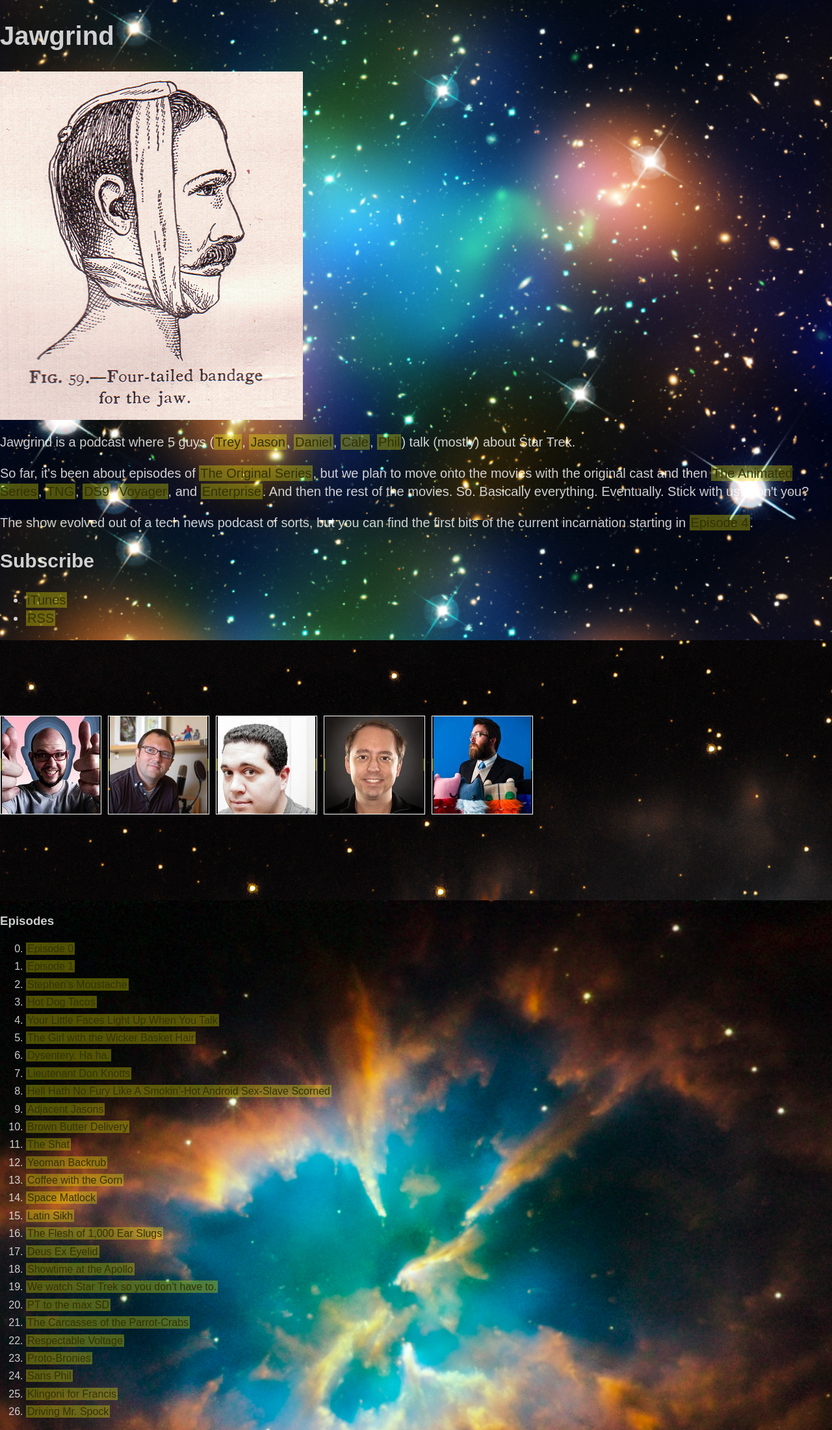
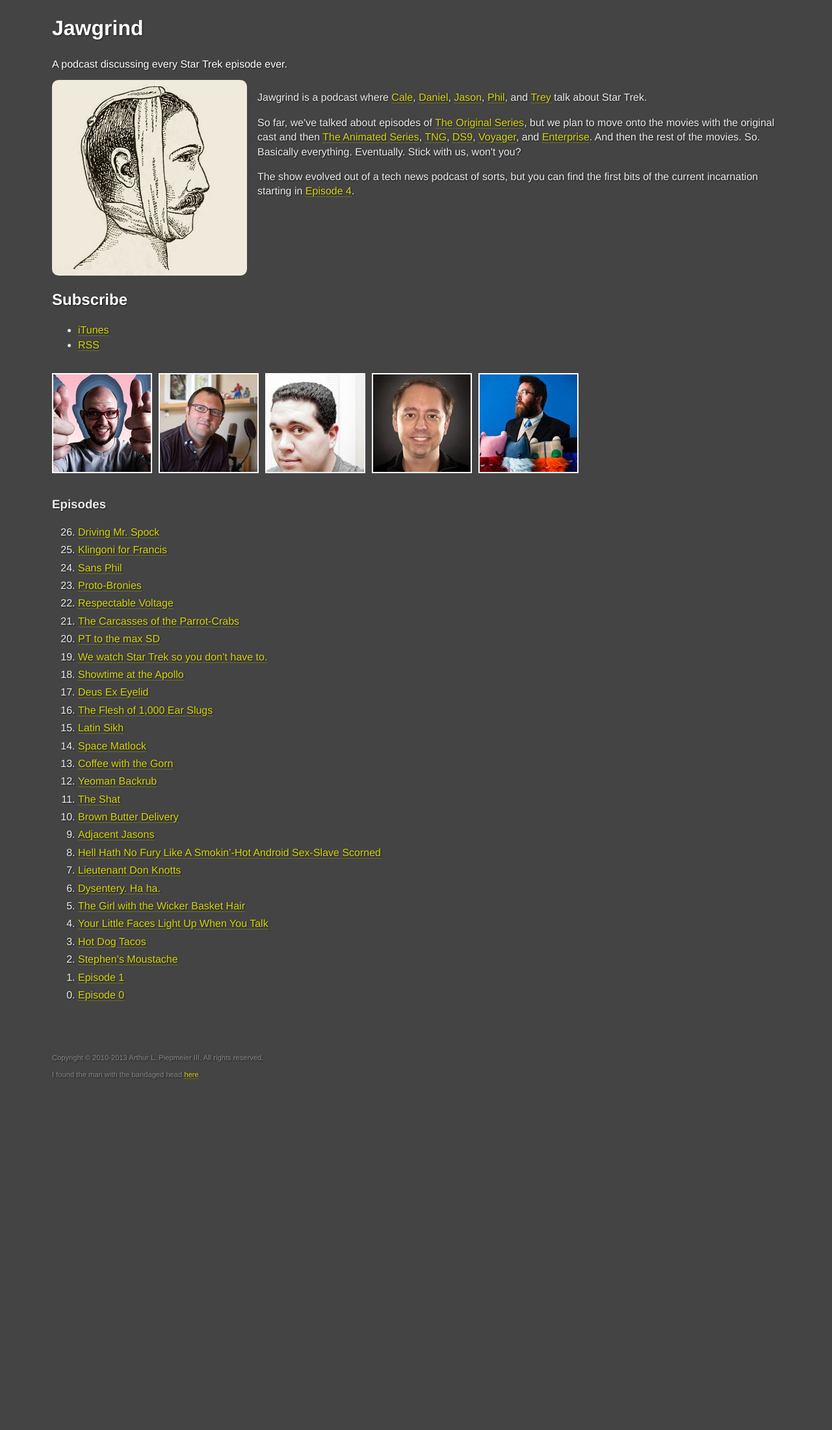
Before and after one commit to trey/jawgrind, a PHP site: page / in a window 1280 px wide. Shown: the whole page at 65% size. After the commit the page ends 1693 px from the top, so only its background shows below. Run offline with PHP 8.4, Linux system fonts and the light colour scheme; some libraries are stand-ins or nearby versions.

Commit message:
Style overhaul
Reverse order for episodes, removed background, removed JS, tweaked icon/image.

Fonts inspired by http://weblog.bocoup.com

```diff
--- a/css/main.css
+++ b/css/main.css
@@ -294,30 +294,50 @@
   p, h2, h3 { orphans: 3; widows: 3; }
   /* line 295, sass/_html5bp.scss */
   h2, h3 { page-break-after: avoid; } }
-/* line 10, sass/main.scss */
-section[data-type=background] { position: relative; overflow: hidden; *zoom: 1; color: rgba(255, 255, 255, 0.8); }
+/* line 5, sass/main.scss */
+body { font-family: "PT Sans", Helvetica, sans-serif; font-size: 1em; text-shadow: 1px 1px 2px rgba(0, 0, 0, 0.6); color: rgba(255, 255, 255, 0.9); background: #444; }
+
+/* line 12, sass/main.scss */
+#wrapper { margin: 0 5em; }
 
 /* line 16, sass/main.scss */
-#description { font-size: 20px; background: url(../img/galaxy_cluster_abell_520.jpg) 50% 0 fixed; background-size: 100% auto; }
+section[data-type=background] { position: relative; overflow: hidden; *zoom: 1; }
 
-/* line 22, sass/main.scss */
-#hosts { min-height: 300px; padding: 100px 0 0; background: url(../img/ngc5189.jpg) 50% 0 fixed; }
+/* line 21, sass/main.scss */
+header { overflow: hidden; *zoom: 1; }
+/* line 23, sass/main.scss */
+header h2 { font-size: 1em; font-weight: normal; }
+/* line 28, sass/main.scss */
+header .icon img { width: 100%; max-width: 300px; float: left; -webkit-border-radius: 10px; -moz-border-radius: 10px; -ms-border-radius: 10px; -o-border-radius: 10px; border-radius: 10px; }
 
-/* line 28, sass/main.scss */
-#episodes { background: url(../img/ngc2818.jpg) 50% 0 fixed; }
+/* line 37, sass/main.scss */
+#description { padding-left: 1em; font-size: 1em; }
 
-/* line 35, sass/main.scss */
-a { text-decoration: none; background: rgba(255, 255, 0, 0.3); color: #333300; padding: 1px 2px; }
-/* line 40, sass/main.scss */
-a:hover { color: #000; background: yellow; }
+/* line 43, sass/main.scss */
+#hosts ul { list-style: none; padding: 0; overflow: hidden; *zoom: 1; }
+/* line 47, sass/main.scss */
+#hosts ul li { float: left; margin-right: 10px; background: yellow; }
+/* line 51, sass/main.scss */
+#hosts ul li a { padding: 0; position: relative; display: inline-block; border: 2px solid white; }
+/* line 56, sass/main.scss */
+#hosts ul li a .caption { opacity: 0; position: absolute; bottom: 0; left: 0; width: 100%; background: rgba(255, 0, 255, 0.6); font-size: 1em; color: #fff; -webkit-transition: 0.2s; -moz-transition: 0.2s; -o-transition: 0.2s; transition: 0.2s; }
+/* line 65, sass/main.scss */
+#hosts ul li a .caption span { padding: 5px; }
+/* line 71, sass/main.scss */
+#hosts ul li a:hover .caption { opacity: 1; }
 
-/* line 46, sass/main.scss */
-#hosts ul { list-style: none; padding: 0; overflow: hidden; *zoom: 1; }
-/* line 50, sass/main.scss */
-#hosts ul li { float: left; margin-right: 10px; border: solid 2px white; box-shadow: 1px 1px 6px rgba(0, 0, 0, 0.3); border-width: 1px; }
+/* line 83, sass/main.scss */
+h1, h2 { color: #fff; }
 
-/* line 59, sass/main.scss */
+/* line 86, sass/main.scss */
+a { text-decoration: none; color: rgba(255, 255, 0, 0.8); border-bottom: 1px solid rgba(255, 255, 0, 0.2); -webkit-transition: 0.1s; -moz-transition: 0.1s; -o-transition: 0.1s; transition: 0.1s; }
+/* line 91, sass/main.scss */
+a:hover { color: yellow; border-color: yellow; }
+
+/* line 98, sass/main.scss */
 #episodes li { margin-bottom: 5px; }
 
-/* line 64, sass/main.scss */
-footer { display: none; font-size: 10px; padding-top: 50px; clear: both; }
+/* line 103, sass/main.scss */
+footer { font-size: 0.7em; padding: 50px 0 20px 0; color: rgba(255, 255, 255, 0.4); }
+/* line 107, sass/main.scss */
+footer a { padding: 0; background: none; }
--- a/index.html
+++ b/index.html
@@ -14,14 +14,21 @@
         <script src="/js/vendor/modernizr-2.6.2.min.js"></script>
     </head>
     <body>
+        <div id="wrapper">
+            <header>
+                <h1>Jawgrind</h1>
+                <h2>A podcast discussing every Star Trek episode ever.</h2>
+                <div class="icon"><img src="/img/jawgrind.jpg" alt="Jawgrind's mascot"></div>
                 <section id="description" data-type="background" data-speed="10">
-            <article>
-                <h1>Jawgrind</h1>
-                <div class="icon"><img src="/img/jawgrind.jpg" alt="Jawgrind's mascot"></div>
-
-                <p>Jawgrind is a podcast where 5 guys (<a href="https://twitter.com/trey">Trey</a>, <a href="https://twitter.com/super_structure">Jason</a>, <a href="https://twitter.com/ploafmaster">Daniel</a>, <a href="https://twitter.com/calem">Cale</a>, <a href="https://twitter.com/philbarbato">Phil</a>) talk (mostly) about Star Trek.</p>
-                <p>So far, it's been about episodes of <a href="http://en.wikipedia.org/wiki/Star_Trek:_The_Original_Series">The Original Series</a>, but we plan to move onto the movies with the original cast and then <a href="http://en.wikipedia.org/wiki/Star_Trek_animated_series">The Animated Series</a>, <a href="http://en.wikipedia.org/wiki/Star_Trek:_The_Next_Generation">TNG</a>, <a href="http://en.wikipedia.org/wiki/DS9">DS9</a>, <a href="http://en.wikipedia.org/wiki/Star_Trek:_Voyager">Voyager</a>, and <a href="http://en.wikipedia.org/wiki/Star_Trek:_Enterprise ">Enterprise</a>. And then the rest of the movies. So. Basically everything. Eventually. Stick with us, won't you?</p>
+                    <p>Jawgrind is a podcast where <a href="https://twitter.com/calem">Cale</a>,
+                    <a href="https://twitter.com/ploafmaster">Daniel</a>,
+                    <a href="https://twitter.com/super_structure">Jason</a>,
+                    <a href="https://twitter.com/philbarbato">Phil</a>, and
+                    <a href="https://twitter.com/trey">Trey</a> talk about Star Trek.</p>
+                    <p>So far, we've talked about episodes of <a href="http://en.wikipedia.org/wiki/Star_Trek:_The_Original_Series">The Original Series</a>, but we plan to move onto the movies with the original cast and then <a href="http://en.wikipedia.org/wiki/Star_Trek_animated_series">The Animated Series</a>, <a href="http://en.wikipedia.org/wiki/Star_Trek:_The_Next_Generation">TNG</a>, <a href="http://en.wikipedia.org/wiki/DS9">DS9</a>, <a href="http://en.wikipedia.org/wiki/Star_Trek:_Voyager">Voyager</a>, and <a href="http://en.wikipedia.org/wiki/Star_Trek:_Enterprise ">Enterprise</a>. And then the rest of the movies. So. Basically everything. Eventually. Stick with us, won't you?</p>
                     <p>The show evolved out of a tech news podcast of sorts, but you can find the first bits of the current incarnation starting in <a href="http://jawgrind.com/4">Episode 4</a>.</p>
+                </section>
+            </header>
 
             <section id="subscribe">
                 <h2>Subscribe</h2>
@@ -30,55 +37,55 @@
                     <li><a href="http://feeds.feedburner.com/thirdavenue-jawgrind">RSS</a></li>
                 </ul>
             </section>
-            </article>
-        </section>
 
             <section id="hosts" data-type="background" data-speed="10">
                 <ul>
-                <li><a href="http://treypiepmeier.com"><img src="/img/trey.jpg" alt="Trey Piepmeier"></a></li>
-                <li><a href="http://jasoncoleman.net"><img src="/img/super_structure.jpg" alt="Jason Coleman"></a></li>
-                <li><a href="http://danielcwarshaw.com/"><img src="/img/ploafmaster.jpg" alt="Daniel Warshaw"></a></li>
-                <li><a href="http://midnightcheese.com"><img src="/img/calem.jpg" alt="Cale Mooth"></a></li>
-                <li><a href="http://philbarbato.com"><img src="/img/philbarbato.jpg" alt="Phil Barbato"></a></li>
+                    <li><a href="http://treypiepmeier.com"><img src="/img/trey.jpg" alt="Trey Piepmeier"><span class="caption"><span>Trey</span></span></a></li>
+                    <li><a href="http://jasoncoleman.net"><img src="/img/super_structure.jpg" alt="Jason Coleman"><span class="caption"><span>Jason</span></span></a></li>
+                    <li><a href="http://danielcwarshaw.com/"><img src="/img/ploafmaster.jpg" alt="Daniel Warshaw"><span class="caption"><span>Daniel</span></span></a></li>
+                    <li><a href="http://midnightcheese.com"><img src="/img/calem.jpg" alt="Cale Mooth"><span class="caption"><span>Cale</span></span></a></li>
+                    <li><a href="http://philbarbato.com"><img src="/img/philbarbato.jpg" alt="Phil Barbato"><span class="caption"><span>Phil</span></span></a></li>
                 </ul>
             </section>
 
             <section id="episodes" data-type="background" data-speed="10">
                 <h3>Episodes</h3>
-            <ol start="0">
+                <ol start="26" reversed>
+                    <li><a href="http://jawgrind.com/26">Driving Mr. Spock</a></li>
+                    <li><a href="http://jawgrind.com/25">Klingoni for Francis</a></li>
+                    <li><a href="http://jawgrind.com/24">Sans Phil</a></li>
+                    <li><a href="http://jawgrind.com/23">Proto-Bronies</a></li>
+                    <li><a href="http://jawgrind.com/22">Respectable Voltage</a></li>
+                    <li><a href="http://jawgrind.com/21">The Carcasses of the Parrot-Crabs</a></li>
+                    <li><a href="http://jawgrind.com/20">PT to the max SD</a></li>
+                    <li><a href="http://jawgrind.com/19">We watch Star Trek so you don’t have to.</a></li>
+                    <li><a href="http://jawgrind.com/18">Showtime at the Apollo</a></li>
+                    <li><a href="http://jawgrind.com/17">Deus Ex Eyelid</a></li>
+                    <li><a href="http://jawgrind.com/16">The Flesh of 1,000 Ear Slugs</a></li>
+                    <li><a href="http://jawgrind.com/15">Latin Sikh</a></li>
+                    <li><a href="http://jawgrind.com/14">Space Matlock</a></li>
+                    <li><a href="http://jawgrind.com/13">Coffee with the Gorn</a></li>
+                    <li><a href="http://jawgrind.com/12">Yeoman Backrub</a></li>
+                    <li><a href="http://jawgrind.com/11">The Shat</a></li>
+                    <li><a href="http://jawgrind.com/10">Brown Butter Delivery</a></li>
+                    <li><a href="http://jawgrind.com/9">Adjacent Jasons</a></li>
+                    <li><a href="http://jawgrind.com/8">Hell Hath No Fury Like A Smokin’-Hot Android Sex-Slave Scorned</a></li>
+                    <li><a href="http://jawgrind.com/7">Lieutenant Don Knotts</a></li>
+                    <li><a href="http://jawgrind.com/6">Dysentery. Ha ha.</a></li>
+                    <li><a href="http://jawgrind.com/5">The Girl with the Wicker Basket Hair</a></li>
+                    <li><a href="http://jawgrind.com/4">Your Little Faces Light Up When You Talk</a></li>
+                    <li><a href="http://jawgrind.com/3">Hot Dog Tacos</a></li>
+                    <li><a href="http://jawgrind.com/2">Stephen’s Moustache</a></li>
+                    <li><a href="http://jawgrind.com/1">Episode 1</a></li>
                     <li><a href="http://jawgrind.com/zero">Episode 0</a></li>
-                <li><a href="http://jawgrind.com/1">Episode 1</a></li>
-                <li><a href="http://jawgrind.com/2">Stephen’s Moustache</a></li>
-                <li><a href="http://jawgrind.com/3">Hot Dog Tacos</a></li>
-                <li><a href="http://jawgrind.com/4">Your Little Faces Light Up When You Talk</a></li>
-                <li><a href="http://jawgrind.com/5">The Girl with the Wicker Basket Hair</a></li>
-                <li><a href="http://jawgrind.com/6">Dysentery. Ha ha.</a></li>
-                <li><a href="http://jawgrind.com/7">Lieutenant Don Knotts</a></li>
-                <li><a href="http://jawgrind.com/8">Hell Hath No Fury Like A Smokin’-Hot Android Sex-Slave Scorned</a></li>
-                <li><a href="http://jawgrind.com/9">Adjacent Jasons</a></li>
-                <li><a href="http://jawgrind.com/10">Brown Butter Delivery</a></li>
-                <li><a href="http://jawgrind.com/11">The Shat</a></li>
-                <li><a href="http://jawgrind.com/12">Yeoman Backrub</a></li>
-                <li><a href="http://jawgrind.com/13">Coffee with the Gorn</a></li>
-                <li><a href="http://jawgrind.com/14">Space Matlock</a></li>
-                <li><a href="http://jawgrind.com/15">Latin Sikh</a></li>
-                <li><a href="http://jawgrind.com/16">The Flesh of 1,000 Ear Slugs</a></li>
-                <li><a href="http://jawgrind.com/17">Deus Ex Eyelid</a></li>
-                <li><a href="http://jawgrind.com/18">Showtime at the Apollo</a></li>
-                <li><a href="http://jawgrind.com/19">We watch Star Trek so you don’t have to.</a></li>
-                <li><a href="http://jawgrind.com/20">PT to the max SD</a></li>
-                <li><a href="http://jawgrind.com/21">The Carcasses of the Parrot-Crabs</a></li>
-                <li><a href="http://jawgrind.com/22">Respectable Voltage</a></li>
-                <li><a href="http://jawgrind.com/23">Proto-Bronies</a></li>
-                <li><a href="http://jawgrind.com/24">Sans Phil</a></li>
-                <li><a href="http://jawgrind.com/25">Klingoni for Francis</a></li>
-                <li><a href="http://jawgrind.com/26">Driving Mr. Spock</a></li>
                 </ol>
             </section>
 
             <footer>
+                <p>Copyright &copy; 2010-2013 Arthur L. Piepmeier III. All rights reserved.</p>
                 <p>I found the man with the bandaged head <a href="http://www.flickr.com/photos/perpetualplum/3795981214/in/set-72157621839586133">here</a>.</p>
             </footer>
+        </div><!-- /wrapper -->
 
         <script src="//ajax.googleapis.com/ajax/libs/jquery/1.8.2/jquery.min.js"></script>
         <script>window.jQuery || document.write('<script src="js/vendor/jquery-1.8.2.min.js"><\/script>')</script>
--- a/js/main.min.js
+++ /dev/null
@@ -1 +0,0 @@
-$('section[data-type="background"]').each(function(){var e=$(this);$(window).scroll(function(){var t=-($(window).scrollTop()/e.data("speed")),n="50% "+t+"px";e.css({backgroundPosition:n})})});
```
Also changed, not shown: css/sass/main.scss (+76 -34 lines), js/main.js (deleted, +0 -8 lines), img/jawgrind.jpg. Lines whose indentation alone changed are shown as unchanged.
